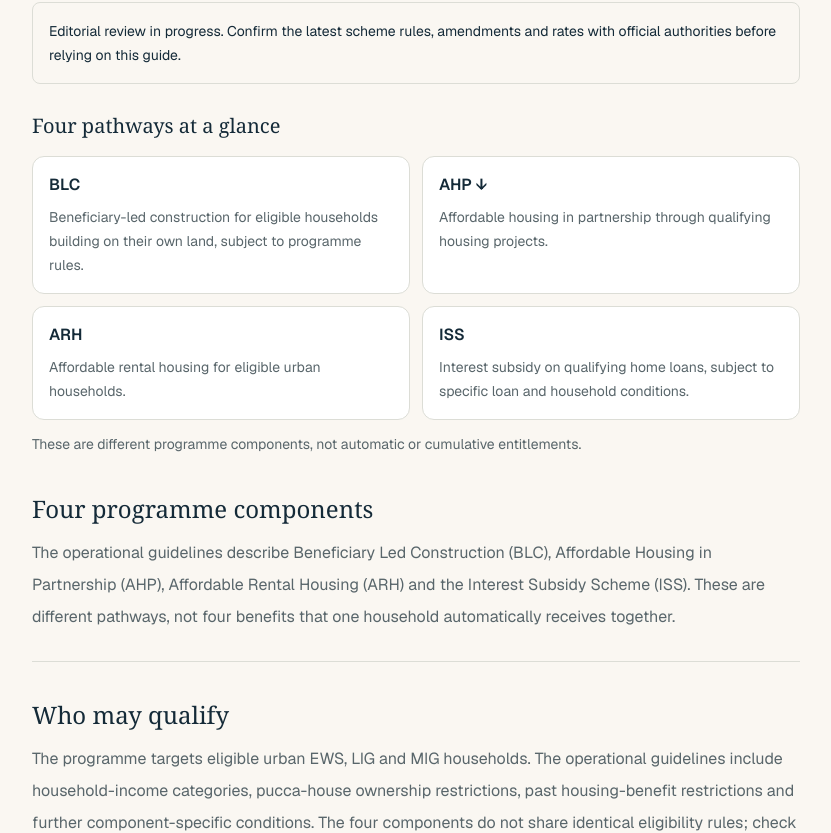
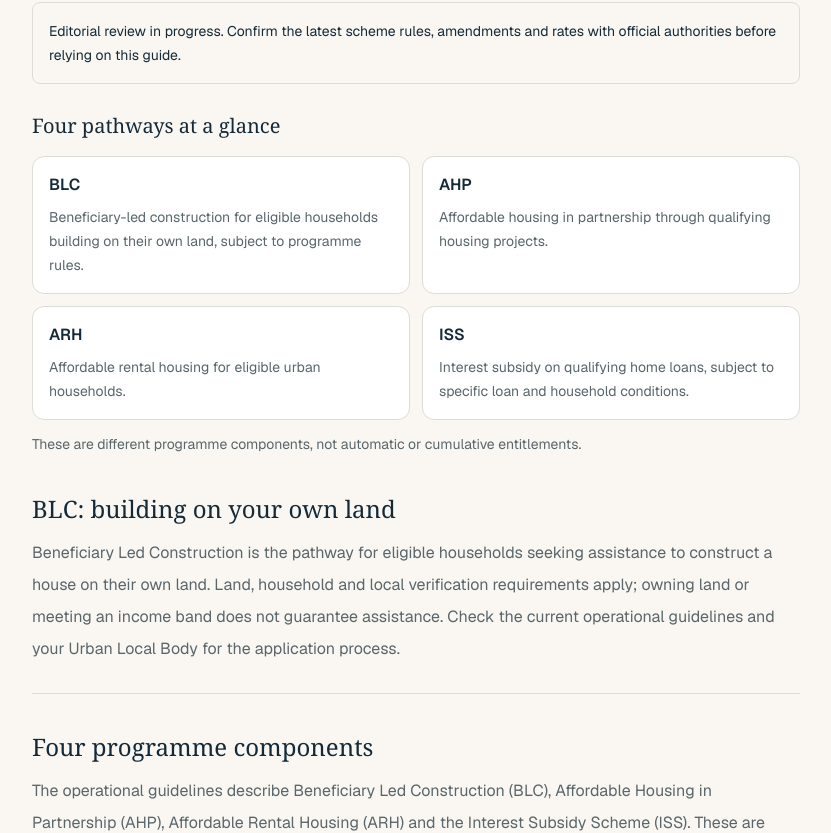
Before and after one commit to applekanna5-bit/arthasiddhi, a Next.js app: page /government-schemes/pmay-u-2 in a window 1280 px wide. Shown: the part 475-1308 px from the top of the page, without its empty margins (224-1055 px from the left). Built offline with nearby package versions, Linux system fonts and the light colour scheme.

Commit message:
GS-01: make all PMAY programme cards clickable without arrows and add matching anchors

```diff
--- a/app/government-schemes/[slug]/page.tsx
+++ b/app/government-schemes/[slug]/page.tsx
@@ -49,33 +49,38 @@ export default async function SchemeGuidePage({ params }: Props) {
             <h2 className="learn-display text-xl">Four pathways at a glance</h2>
             <div className="mt-4 grid gap-3 sm:grid-cols-2">
               {[
-                { name: "BLC", description: "Beneficiary-led construction for eligible households building on their own land, subject to programme rules." },
+                { name: "BLC", description: "Beneficiary-led construction for eligible households building on their own land, subject to programme rules.", href: "#blc-details" },
                 { name: "AHP", description: "Affordable housing in partnership through qualifying housing projects.", href: "#ahp-details" },
-                { name: "ARH", description: "Affordable rental housing for eligible urban households." },
-                { name: "ISS", description: "Interest subsidy on qualifying home loans, subject to specific loan and household conditions." },
+                { name: "ARH", description: "Affordable rental housing for eligible urban households.", href: "#arh-details" },
+                { name: "ISS", description: "Interest subsidy on qualifying home loans, subject to specific loan and household conditions.", href: "#iss-details" },
               ].map((component) => (
-                component.href ? (
-                  <a key={component.name} href={component.href} className="block rounded-xl border border-[var(--as-border-subtle)] bg-[var(--as-surface-card)] p-4 transition-colors hover:border-[var(--as-brand-teal)] focus-visible:outline focus-visible:outline-2 focus-visible:outline-offset-2 focus-visible:outline-[var(--as-brand-teal)]">
-                    <h3 className="font-semibold">{component.name} <span aria-hidden="true">↓</span></h3>
-                    <p className="mt-2 text-sm leading-6 text-[var(--as-text-secondary)]">{component.description}</p>
-                  </a>
-                ) : (
-                  <div key={component.name} className="rounded-xl border border-[var(--as-border-subtle)] bg-[var(--as-surface-card)] p-4">
-                    <h3 className="font-semibold">{component.name}</h3>
-                    <p className="mt-2 text-sm leading-6 text-[var(--as-text-secondary)]">{component.description}</p>
-                  </div>
-                )
+                <a key={component.name} href={component.href} className="block rounded-xl border border-[var(--as-border-subtle)] bg-[var(--as-surface-card)] p-4 transition-colors hover:border-[var(--as-brand-teal)] focus-visible:outline focus-visible:outline-2 focus-visible:outline-offset-2 focus-visible:outline-[var(--as-brand-teal)]">
+                  <h3 className="font-semibold">{component.name}</h3>
+                  <p className="mt-2 text-sm leading-6 text-[var(--as-text-secondary)]">{component.description}</p>
+                </a>
               ))}
             </div>
             <p className="mt-3 text-sm leading-6 text-[var(--as-text-secondary)]">These are different programme components, not automatic or cumulative entitlements.</p>
           </section>
         )}
+        {slug === "pmay-u-2" && (
+          <section id="blc-details" className="mt-9 scroll-mt-28 border-b border-[var(--as-border-subtle)] pb-7">
+            <h2 className="learn-display text-2xl leading-snug">BLC: building on your own land</h2>
+            <p className="mt-3 text-base leading-8 text-[var(--as-text-secondary)]">Beneficiary Led Construction is the pathway for eligible households seeking assistance to construct a house on their own land. Land, household and local verification requirements apply; owning land or meeting an income band does not guarantee assistance. Check the current operational guidelines and your Urban Local Body for the application process.</p>
+          </section>
+        )}
         {guide.sections.map((section) => (
-          <section key={section.heading} id={slug === "pmay-u-2" && section.heading.startsWith("AHP:") ? "ahp-details" : undefined} className={`mt-9 scroll-mt-28 ${section.heading.toLowerCase().includes("example") ? "rounded-xl border border-[var(--as-border-subtle)] bg-[var(--as-surface-card)] p-5 sm:p-6" : "border-b border-[var(--as-border-subtle)] pb-7 last:border-b-0"}`}>
+          <section key={section.heading} id={slug === "pmay-u-2" && section.heading.startsWith("AHP:") ? "ahp-details" : slug === "pmay-u-2" && section.heading.startsWith("Interest subsidy") ? "iss-details" : undefined} className={`mt-9 scroll-mt-28 ${section.heading.toLowerCase().includes("example") ? "rounded-xl border border-[var(--as-border-subtle)] bg-[var(--as-surface-card)] p-5 sm:p-6" : "border-b border-[var(--as-border-subtle)] pb-7 last:border-b-0"}`}>
             <h2 className="learn-display text-2xl leading-snug">{section.heading}</h2>
             {section.paragraphs.map((paragraph) => <p key={paragraph} className="mt-3 text-base leading-8 text-[var(--as-text-secondary)]">{paragraph}</p>)}
           </section>
         ))}
+        {slug === "pmay-u-2" && (
+          <section id="arh-details" className="mt-9 scroll-mt-28 border-b border-[var(--as-border-subtle)] pb-7">
+            <h2 className="learn-display text-2xl leading-snug">ARH: affordable rental housing</h2>
+            <p className="mt-3 text-base leading-8 text-[var(--as-text-secondary)]">Affordable Rental Housing is the rental pathway within PMAY-U 2.0, distinct from assistance to own or construct a home. Availability, eligibility, rent and application arrangements depend on the applicable project and local implementation. Check official programme and local-authority information rather than assuming an automatic allotment.</p>
+          </section>
+        )}
         <section className="mt-10 border-t border-[var(--as-border-subtle)] pt-6">
           <h2 className="learn-display text-2xl">Official sources</h2>
           <ul className="mt-3 list-disc space-y-2 pl-5">{guide.sources.map((source) => <li key={source.url}><a className="text-[var(--as-brand-teal)] underline underline-offset-4" href={source.url} target="_blank" rel="noopener noreferrer">{source.title}</a></li>)}</ul>
```
